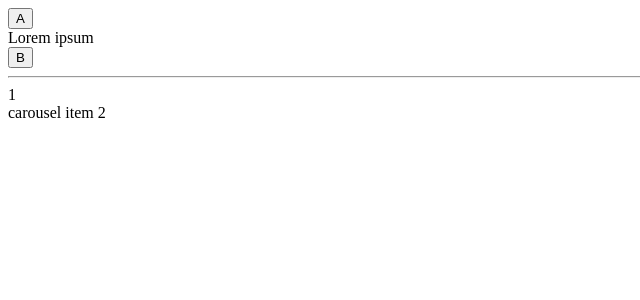
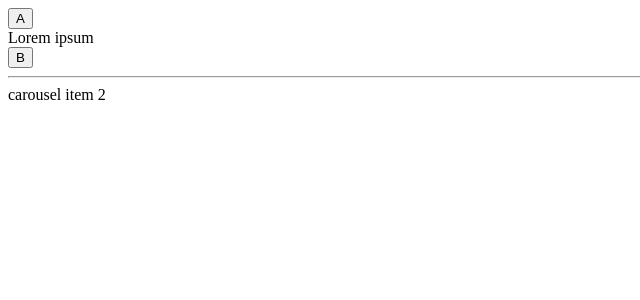
Before and after one commit to Sunny-117/React-practices, a React (Create React App) app: page / in a window 1280 px wide. Shown: the top 300 px of the page, without its empty margins (0-640 px from the left). Built offline with nearby package versions, Linux system fonts and the light colour scheme.

Commit message:
feat: add new feature

```diff
--- a/src/components/Visual视觉效果渲染/Carousel/index.tsx
+++ b/src/components/Visual视觉效果渲染/Carousel/index.tsx
@@ -9,7 +9,6 @@ export function Carousel({ carouselItems }) {
     })
     return (
         <div>
-            {i}
             {carouselItems[i]}
         </div>
     )
```
